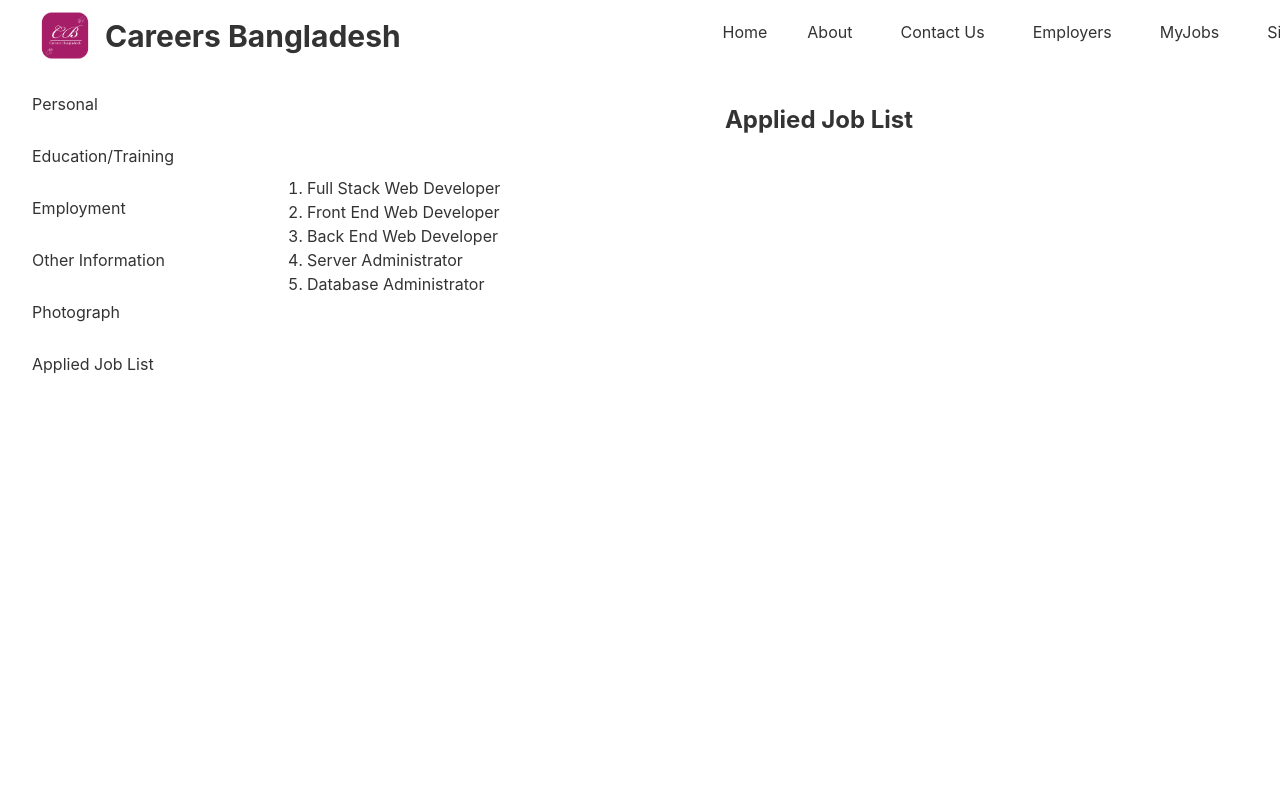
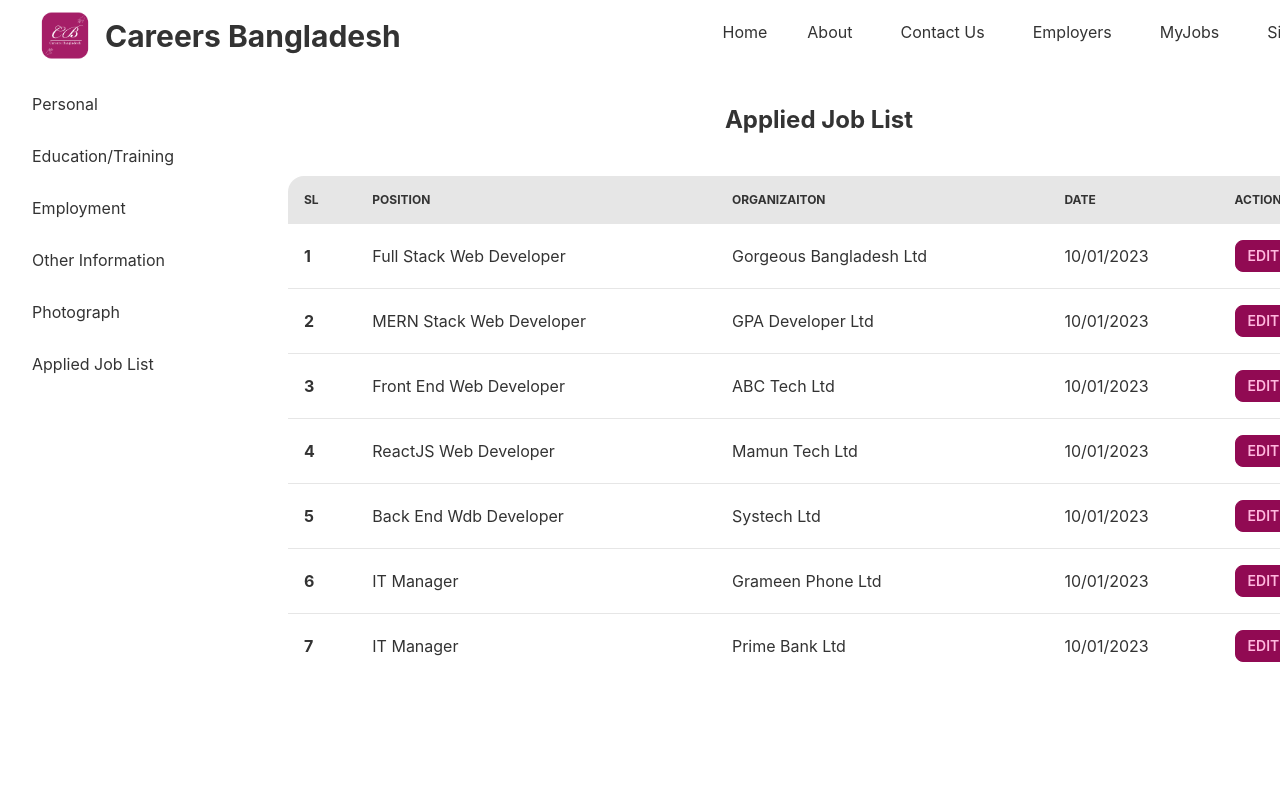
Before and after one commit to tuhinshuvra/carrierrs-bangladesh, a React (Create React App) app: page /dashboard/myjobs/applied in a window 1280 px wide. Shown: the top 800 px of the page. Built offline with nearby package versions, Linux system fonts and the light colour scheme.

Commit message:
updated applied job list

```diff
--- a/src/Pages/Profile/MyJobs/AppliedJobList/AppliedJobList.js
+++ b/src/Pages/Profile/MyJobs/AppliedJobList/AppliedJobList.js
@@ -5,14 +5,71 @@
     return (
         <div>
             <h2 className=' text-center text-2xl font-bold my-10 '>Applied Job List</h2>
-            <ol className='max-w-md space-y-1 list-decimal list-inside '>
-                <Link> <li>Full Stack Web Developer</li></Link>
-                <Link> <li>Front End Web Developer</li></Link>
-                <Link> <li>Back End Web Developer</li></Link>
-                <Link> <li>Server Administrator</li></Link>
-                <Link> <li>Database Administrator</li></Link>
-            </ol>
-        </div>
+            <div className="overflow-x-auto">
+                <table className="table w-full">
+                    <thead>
+                        <tr className=''>
+                            <th>SL</th>
+                            <th>Position</th>
+                            <th>Organizaiton</th>
+                            <th>Date</th>
+                            <th>Action</th>
+                        </tr>
+                    </thead>
+                    <tbody>
+                        <tr className='hover'>
+                            <th>1</th>
+                            <td>Full Stack Web Developer</td>
+                            <td>Gorgeous Bangladesh Ltd</td>
+                            <td>10/01/2023</td>
+                            <td><button className=' btn btn-primary btn-sm'><Link>Edit</Link></button></td>
+                        </tr>
+                        <tr className='hover'>
+                            <th>2</th>
+                            <td>MERN Stack Web Developer</td>
+                            <td>GPA Developer Ltd</td>
+                            <td>10/01/2023</td>
+                            <td><button className=' btn btn-primary btn-sm'><Link>Edit</Link></button></td>
+                        </tr>
+                        <tr className='hover'>
+                            <th>3</th>
+                            <td>Front End Web Developer</td>
+                            <td>ABC Tech Ltd</td>
+                            <td>10/01/2023</td>
+                            <td><button className=' btn btn-primary btn-sm'><Link>Edit</Link></button></td>
+                        </tr>
+                        <tr className='hover'>
+                            <th>4</th>
+                            <td>ReactJS Web Developer</td>
+                            <td>Mamun Tech Ltd</td>
+                            <td>10/01/2023</td>
+                            <td><button className=' btn btn-primary btn-sm'><Link>Edit</Link></button></td>
+                        </tr>
+                        <tr className='hover'>
+                            <th>5</th>
+                            <td>Back End Wdb Developer</td>
+                            <td>Systech Ltd</td>
+                            <td>10/01/2023</td>
+                            <td><button className=' btn btn-primary btn-sm'><Link>Edit</Link></button></td>
+                        </tr>
+                        <tr className='hover'>
+                            <th>6</th>
+                            <td>IT Manager</td>
+                            <td>Grameen Phone Ltd</td>
+                            <td>10/01/2023</td>
+                            <td><button className=' btn btn-primary btn-sm'><Link>Edit</Link></button></td>
+                        </tr>
+                        <tr className='hover'>
+                            <th>7</th>
+                            <td>IT Manager</td>
+                            <td>Prime Bank Ltd</td>
+                            <td>10/01/2023</td>
+                            <td><button className=' btn btn-primary btn-sm'><Link>Edit</Link></button></td>
+                        </tr>
+                    </tbody>
+                </table>
+            </div>
+        </div >
     );
 };
 
```
